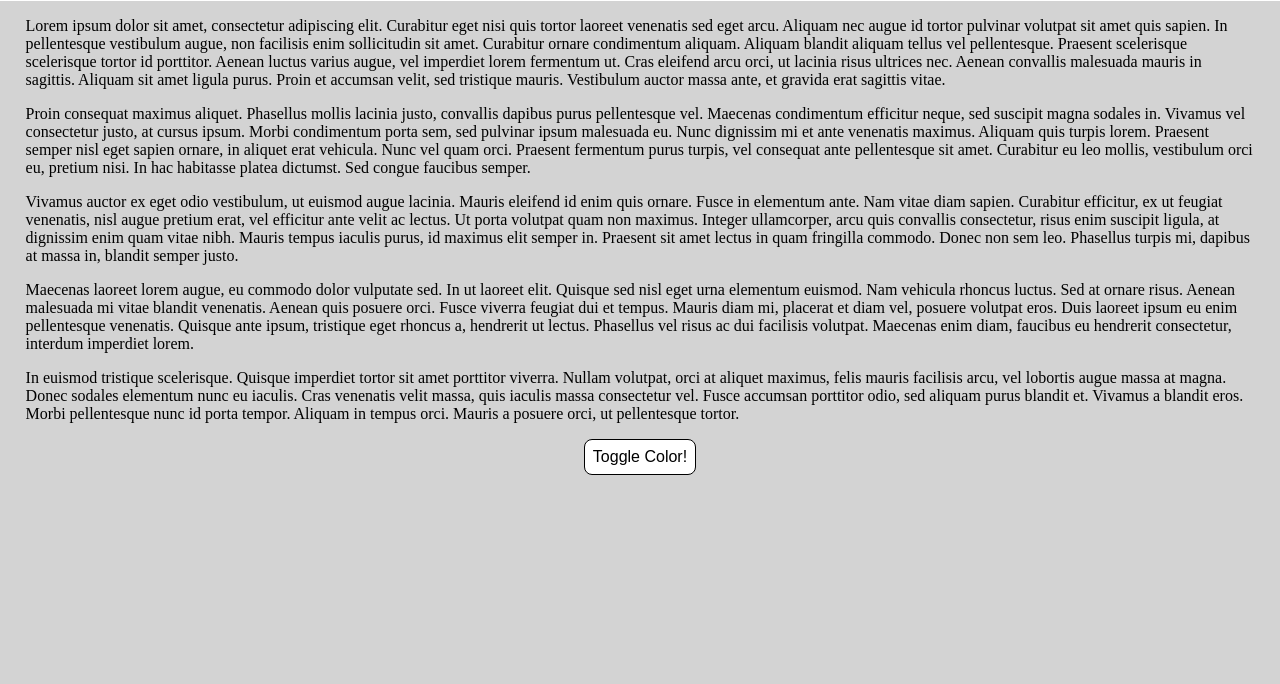
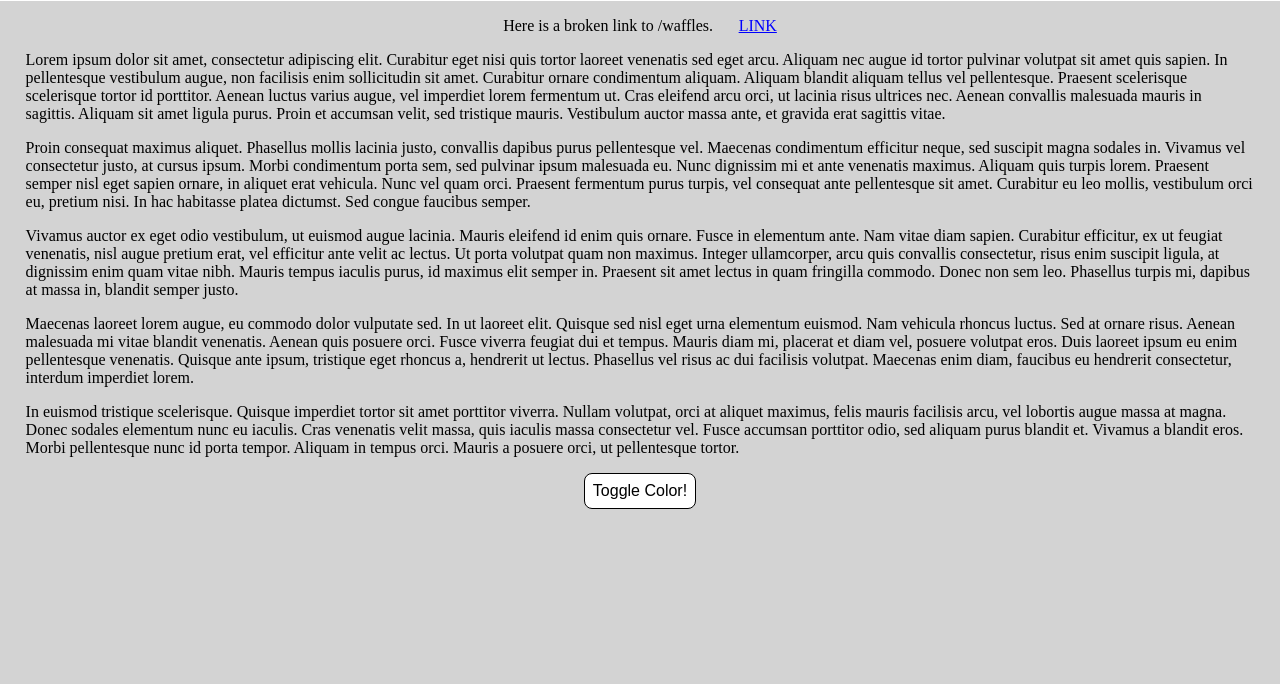
Before and after one commit to djcrago/basic-informational-site, a website: page contact-me.html in a window 1280 px wide. Shown: the part 116-800 px from the top of the page. Drawn offline with Linux system fonts and the light colour scheme.

Commit message:
Add broken link to showcase 404 page

```diff
--- a/contact-me.html
+++ b/contact-me.html
@@ -15,6 +15,10 @@
       <a href="/contact-me">Contact Page</a>
     </nav>
     <main>
+      <span>
+        <p>Here is a broken link to /waffles.</p>
+        <a href="/waffles">LINK</a>
+      </span>
       <p>
         Lorem ipsum dolor sit amet, consectetur adipiscing elit. Curabitur eget
         nisi quis tortor laoreet venenatis sed eget arcu. Aliquam nec augue id
--- a/style.css
+++ b/style.css
@@ -76,3 +76,21 @@ button:hover {
 button:active {
   background-color: rgb(243, 243, 243);
 }
+
+span {
+  display: flex;
+  gap: 2vw;
+}
+
+main a:link {
+  color: blue;
+}
+
+main a:visited {
+  color: purple;
+}
+
+main a:link,
+main a:visited {
+  text-decoration: underline;
+}
```
